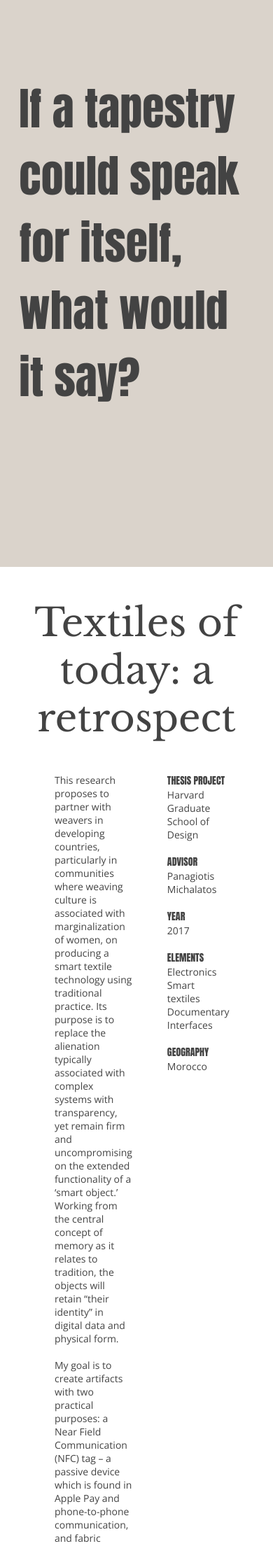
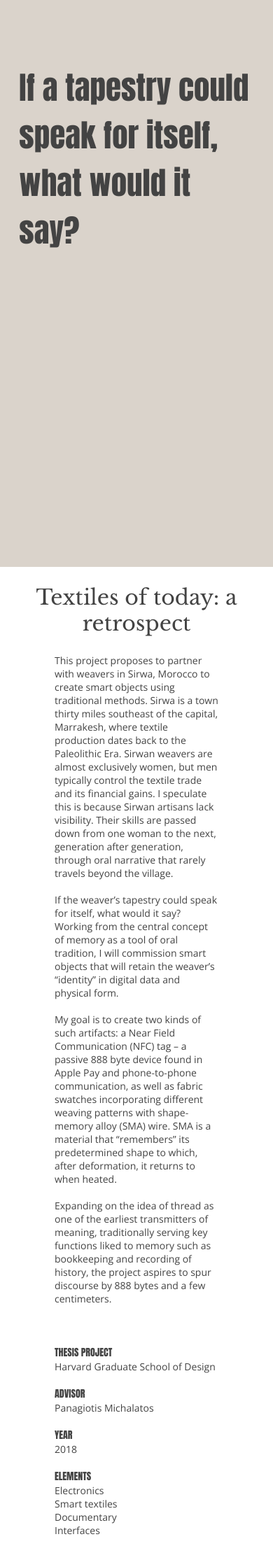
Before and after one commit to olgageletina/olgageletina.github.io, a Jekyll site: the page index.html, which Jekyll copies as it is, in a window 390 px wide. Shown: the top 2209 px of the page at 70% size. Built offline with Jekyll 4.4.1, drawn with Linux system fonts in a browser that asks for light colours; some of the changed text lies outside the part shown.

Commit message:
mobile friendly

```diff
--- a/index.html
+++ b/index.html
@@ -21,15 +21,13 @@
 </section>
 <section-narrow>
     <div class="column-right">
-    <p>This research proposes to partner with
-weavers in developing countries, particularly
-in communities where weaving culture is associated with marginalization of women,
-on producing a smart textile technology using traditional practice. Its purpose is to replace the alienation typically associated with complex systems with transparency, yet remain firm and uncompromising on the extended functionality of a ‘smart object.’ Working from the central concept of memory as it relates to tradition, the objects will retain “their identity” in digital data and physical form. <br><br>
+    <p>This project proposes to partner with weavers in Sirwa, Morocco to create smart objects using traditional methods. Sirwa is a town thirty miles southeast of the capital, Marrakesh, where textile production dates back to the Paleolithic Era. Sirwan weavers are almost exclusively women, but men typically control the textile trade and its financial gains. I speculate this is because Sirwan artisans lack visibility. Their skills are passed down from one woman to the next, generation after generation, through oral narrative that rarely travels beyond the village.  <br><br>
 
-My goal is to create artifacts with two practical purposes: a Near Field Communication (NFC)
-tag – a passive device which is found in Apple Pay and phone-to-phone communication, and fabric swatches incorporating different weaving patterns and traditional motifs with thread containing shape-memory alloy (SMA) wire. SMA is a material that “remembers” its predetermined shape to which, after deformation, it returns to when heated. <br><br>
+    If the weaver’s tapestry could speak for itself, what would it say? Working from the central concept of memory as a tool of oral tradition, I will commission smart objects that will retain the weaver’s “identity” in digital data and physical form. <br><br>
 
-Expanding on the idea of thread as one of the earliest transmitters of meaning, traditionally serving key functions liked to memory such as bookkeeping and recording of history, the project elaborates on the concept by 888 bytes and a few centimeters. <br><br><br><br>
+	My goal is to create two kinds of such artifacts: a Near Field Communication (NFC) tag – a passive 888 byte device found in Apple Pay and phone-to-phone communication, as well as fabric swatches incorporating different weaving patterns with shape-memory alloy (SMA) wire. SMA is a material that “remembers” its predetermined shape to which, after deformation, it returns to when heated. <br><br>
+
+	Expanding on the idea of thread as one of the earliest transmitters of meaning, traditionally serving key functions liked to memory such as bookkeeping and recording of history, the project aspires to spur discourse by 888 bytes and a few centimeters. <br><br><br><br>
 
 </p>
     </div>
@@ -41,7 +39,7 @@ Expanding on the idea of thread as one of the earliest transmitters of meaning,
 		Panagiotis Michalatos <br>
 		<br>
 		<strong>Year </strong><br>
-		2017 <br>
+		2018 <br>
 		<br>
 		<strong>Elements</strong> <br>
 		Electronics <br>
@@ -56,7 +54,7 @@ Expanding on the idea of thread as one of the earliest transmitters of meaning,
 </section-narrow>
 <section-narrow class="highlight">
 	<h1>SMA fabric</h1>
-	<p>Behind the physical memory of the object is SMA actuated fabric which will respond to environmental cues (potentially using solar energy for operation), contorting based on the underlying structure of the textile. The principle motifs for investigation include an array of textile methods (crochet, knit and weft),  ber pairings (cotton, wool, linen), and thermochromatic thread. Additional investigation may consider integration of peltier cooler to shorten actuation time.</p> <br><br>
+	<p> SMA fabric which will respond to environmental cues (potentially using solar energy for operation), contorting based on the underlying structure of the textile. The principle motifs for investigation include an array of textile methods (crochet, knit and weft), fiber pairings (cotton, wool, linen), and thermochromatic thread. Additional investigation may consider integration of peltier cooler to shorten actuation time.</p> <br><br>
 </section-narrow>
 
 <section class="highlight">
@@ -77,6 +75,7 @@ Expanding on the idea of thread as one of the earliest transmitters of meaning,
 	<img class="horizontal" src="img/morocco-map.png" alt="">
 	<h2>Sirwan weavers are almost exclusively women, but men typically control the textile trade and its financial gains</h2>
 </section>
+
 </body>
 </html>
 
--- a/style.css
+++ b/style.css
@@ -134,6 +134,65 @@ img.horizontal {
 }
 
 
+@media all and (max-width: 726px) and (min-width: 481px) and (orientation : portrait) {
+  img.vertical {
+  max-width: 100%;
+  }
+
+  h1 {
+    font-size: 45px;
+  }
+
+  h2 {
+    font-size: 30px;
+  }
+
+    .column-right {
+    width: 100%;
+  }
+
+   .column-left {
+    width: 100%;
+    display: inline-block;
+    margin-bottom: 3em;
+    padding: 0;
+  }
+
+}
+
+
+@media all and (max-width: 480px) and (min-width: 320px)  and (orientation : portrait) {
+
+  img.vertical {
+  max-width: 100%;
+  }
+
+  h1 {
+    font-size: 45px;
+  }
+
+  h2 {
+    font-size: 30px;
+  }
+
+  .column-right {
+    width: 100%;
+    display: contents;
+  }
+
+  .column-left {
+    width: 100%;
+    display: inline-block;
+    margin-bottom: 3em;
+    padding: 0;
+  }
+
+
+
+
+}
+
+
 /*footer {
   background-color: #908f8f;
   width: 100%;
```
